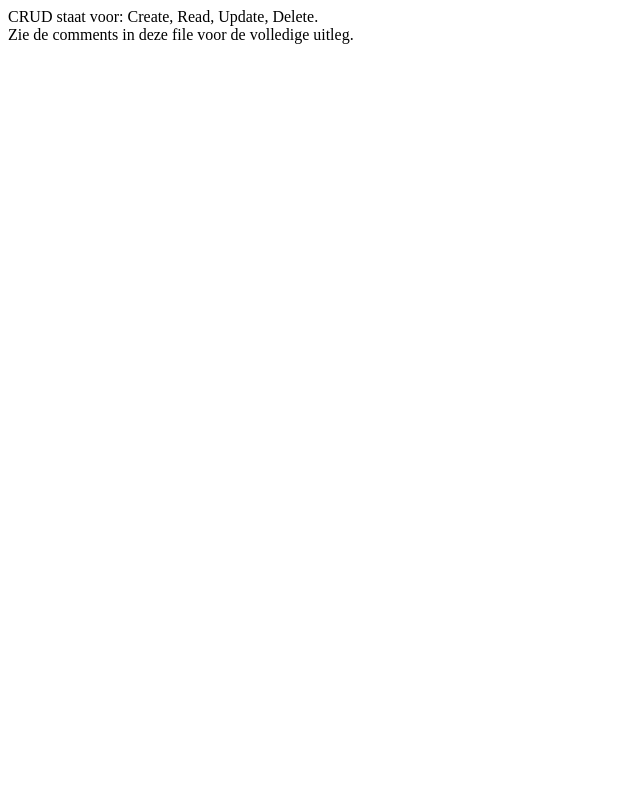
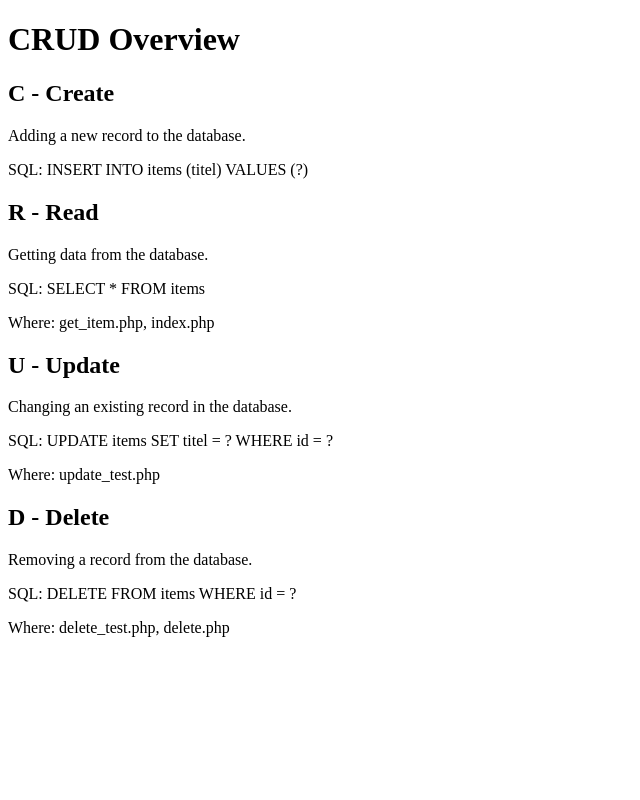
Before and after one commit to AngelMedinaSo/php, a PHP site: page /crud_uitleg.php in a window 1280 px wide. Shown: the whole page, without its empty margins (0-640 px from the left). Run offline with PHP 8.4, Linux system fonts and the light colour scheme.

Commit message:
Opdracht 31 - Simplify CRUD overview in English

```diff
--- a/periode-4/opdracht-31/crud_uitleg.php
+++ b/periode-4/opdracht-31/crud_uitleg.php
@@ -1,86 +1,33 @@
-<?php
+<?php ?>
 
-/*
-==============================================
-    CRUD OVERZICHT - Waar gebeurt wat?
-==============================================
+<!DOCTYPE html>
+<html lang="en">
+<head>
+    <meta charset="UTF-8">
+    <title>CRUD Overview</title>
+</head>
+<body>
 
-CRUD staat voor: Create, Read, Update, Delete
-Dit zijn de vier basisoperaties op een database.
+    <h1>CRUD Overview</h1>
 
-----------------------------------------------
-C - CREATE (Aanmaken)
-----------------------------------------------
-Wat doet het?
-    Een nieuw record toevoegen aan de database.
+    <h2>C - Create</h2>
+    <p>Adding a new record to the database.</p>
+    <p>SQL: INSERT INTO items (titel) VALUES (?)</p>
 
-SQL query:
-    INSERT INTO items (titel, beschrijving) VALUES (?, ?)
+    <h2>R - Read</h2>
+    <p>Getting data from the database.</p>
+    <p>SQL: SELECT * FROM items</p>
+    <p>Where: get_item.php, index.php</p>
 
-Waar in mijn project?
-    Dit gebeurt wanneer je een formulier invult en verstuurt
-    om een nieuw item toe te voegen.
+    <h2>U - Update</h2>
+    <p>Changing an existing record in the database.</p>
+    <p>SQL: UPDATE items SET titel = ? WHERE id = ?</p>
+    <p>Where: update_test.php</p>
 
-----------------------------------------------
-R - READ (Lezen)
-----------------------------------------------
-Wat doet het?
-    Data ophalen uit de database.
+    <h2>D - Delete</h2>
+    <p>Removing a record from the database.</p>
+    <p>SQL: DELETE FROM items WHERE id = ?</p>
+    <p>Where: delete_test.php, delete.php</p>
 
-SQL query:
-    SELECT * FROM items
-    SELECT * FROM items WHERE id = ?
-
-Waar in mijn project?
-    opdracht-22/get_id.php      -> haalt een item op via GET
-    opdracht-23/get_item.php    -> haalt een item op met PDO
-    opdracht-29/index.php       -> haalt alle items op voor de lijst
-
-----------------------------------------------
-U - UPDATE (Aanpassen)
-----------------------------------------------
-Wat doet het?
-    Een bestaand record aanpassen in de database.
-
-SQL query:
-    UPDATE items SET titel = ? WHERE id = ?
-
-Waar in mijn project?
-    opdracht-26/update_test.php -> past de titel aan van een item
-
-----------------------------------------------
-D - DELETE (Verwijderen)
-----------------------------------------------
-Wat doet het?
-    Een record verwijderen uit de database.
-
-SQL query:
-    DELETE FROM items WHERE id = ?
-
-Waar in mijn project?
-    opdracht-28/delete_test.php -> verwijdert een item met testdata
-    opdracht-29/delete.php      -> verwijdert een item via de delete knop
-
-==============================================
-    DENKNAOVRAGEN
-==============================================
-
-Waarom is het handig om deze onderdelen te herkennen?
-    Als je weet welk onderdeel iets is, weet je meteen
-    welke SQL query je nodig hebt en hoe het werkt.
-    Het maakt code leesbaarder en makkelijker te begrijpen.
-
-Werkt je applicatie nog als een van deze ontbreekt?
-    Ja, de applicatie kan nog werken, maar dan mis je functionaliteit.
-    Zonder DELETE kun je niks verwijderen.
-    Zonder CREATE kun je geen nieuwe items toevoegen.
-    Zonder READ zie je niks in de browser.
-    Zonder UPDATE kun je bestaande data niet aanpassen.
-
-==============================================
-*/
-
-echo "CRUD staat voor: Create, Read, Update, Delete.";
-echo "<br>";
-echo "Zie de comments in deze file voor de volledige uitleg.";
-?>
+</body>
+</html>
```
